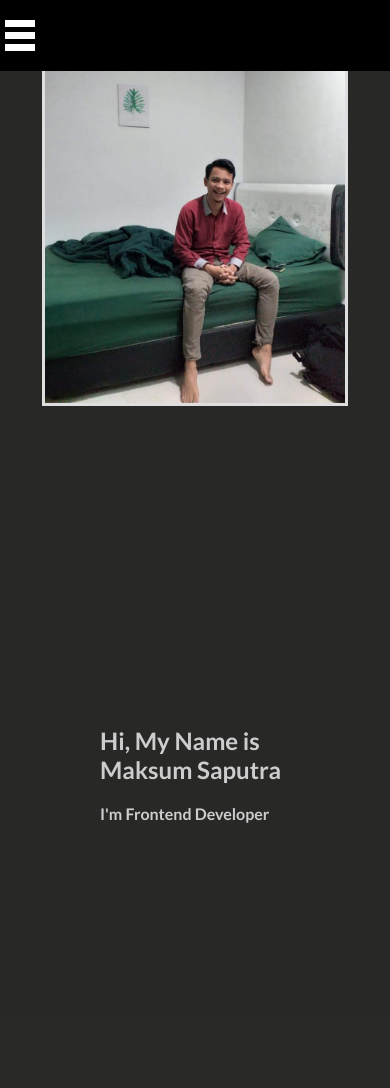
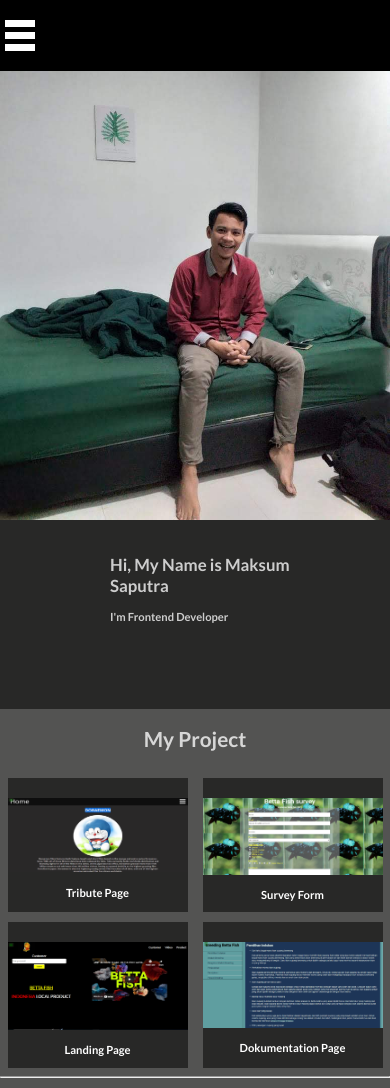
Before and after one commit to Max22-pixel/freecodecamp-portofolio, a plain HTML site: page index.html in a window 390 px wide. Shown: the top 1088 px of the page. Drawn offline with Linux system fonts and the light colour scheme.

Commit message:
potition ok

```diff
--- a/index.html
+++ b/index.html
@@ -57,7 +57,7 @@
       </div>
       <hr />
       <div id="contact">
-        <h1 class="title">CONTACT ME..!!</h1>
+        <h1 class="title-title">CONTACT ME..!!</h1>
 
         <section id="contact-link">
           <a class="contact-bar" href="http://gmail.com/">
--- a/style.css
+++ b/style.css
@@ -45,7 +45,7 @@ header {
   margin: 0 8rem;
 }
 #img {
-  width: 50%;
+  width: 500px;
   border: solid;
   border-color: rgba(255, 255, 255, 0.849);
 }
@@ -54,17 +54,9 @@ header {
   display: flex;
   justify-content: space-between;
   flex-wrap: wrap;
-  /* border: solid; */
-  /* border-color: rgb(7, 7, 7); */
 }
-/* #p {
-  margin-top: 0;
-  margin-left: 150px;
-  font-size: 2rem;
-  color: rgba(255, 255, 255, 0.767);
-} */
 #welcome-section {
-  height: 100vh;
+  height: 50vh;
   font-size: 1.3rem;
   color: rgba(255, 255, 255, 0.767);
   margin-top: 300px;
@@ -73,6 +65,11 @@ header {
 .title {
   text-align: center;
   font-size: 2rem;
+  color: rgba(255, 255, 255, 0.767);
+}
+.title-title {
+  text-align: center;
+  font-size: 1.5rem;
   color: rgba(255, 255, 255, 0.767);
 }
 .img-project {
@@ -105,10 +102,65 @@ header {
 }
 .tribute-page {
   text-align: center;
-  /* border: solid; */
   color: white;
+  background-color: rgba(27, 27, 26, 0.753);
+  margin-top: 10px;
 }
-@media (max-width: 500px) {
+
+@media (max-width: 1000px) {
+  .nav-link {
+    margin: 0 2rem;
+  }
+  .text {
+    display: none;
+  }
+}
+@media (max-width: 1100px) {
+  #welcome-section {
+    height: 50vh;
+    font-size: 1rem;
+    color: rgba(255, 255, 255, 0.767);
+    margin-top: 300px;
+    margin-right: 40px;
+  }
+}
+@media (max-width: 890px) {
+  #welcome-section {
+    height: 30vh;
+    font-size: 0.9rem;
+    color: rgba(255, 255, 255, 0.767);
+    margin-top: 200px;
+    margin-right: 40px;
+  }
+  #img {
+    width: 350px;
+  }
+}
+@media (max-width: 705px) {
+  #welcome-section {
+    height: 30vh;
+    font-size: 0.9rem;
+    color: rgba(255, 255, 255, 0.767);
+    margin-top: 20px;
+    margin-left: 100px;
+  }
+  #img {
+    width: 100%;
+    border: none;
+  }
+  .title {
+    font-size: 1.3rem;
+  }
+  .title-title {
+    text-align: center;
+    font-size: 1rem;
+    color: rgba(255, 255, 255, 0.767);
+  }
+  .tribute-page {
+    font-size: 0.7rem;
+  }
+}
+@media (max-width: 600px) {
   #icon {
     display: block;
   }
@@ -132,17 +184,18 @@ header {
   }
 
   #img {
-    width: 300px;
-    display: block;
-    margin: auto;
+    width: 100%;
   }
   .nav-link {
     margin: 0.5rem 0.8rem;
   }
   #welcome-section {
     height: 20vh;
-    margin: 20px 100px 10px 100px;
+    margin-top: 20px;
+    margin-left: 110px;
+    font-size: 0.7rem;
   }
+
   .img-project {
     width: 180px;
   }
@@ -153,29 +206,3 @@ header {
     right: 0;
   }
 }
-@media (max-width: 1000px) {
-  .nav-link {
-    margin: 0 2rem;
-  }
-  .text {
-    display: none;
-  }
-}
-@media (max-width: 1100px) {
-  #welcome-section {
-    height: 300vh;
-    font-size: 1rem;
-    color: rgba(255, 255, 255, 0.767);
-    margin-top: 300px;
-    margin-right: 40px;
-  }
-}
-/* @media (max-width: 800px) {
-  #welcome-section {
-    height: 50vh;
-    font-size: 0.7rem;
-    color: rgba(255, 255, 255, 0.767);
-    margin-top: 300px;
-    margin-right: 40px;
-  }
-} */
```
